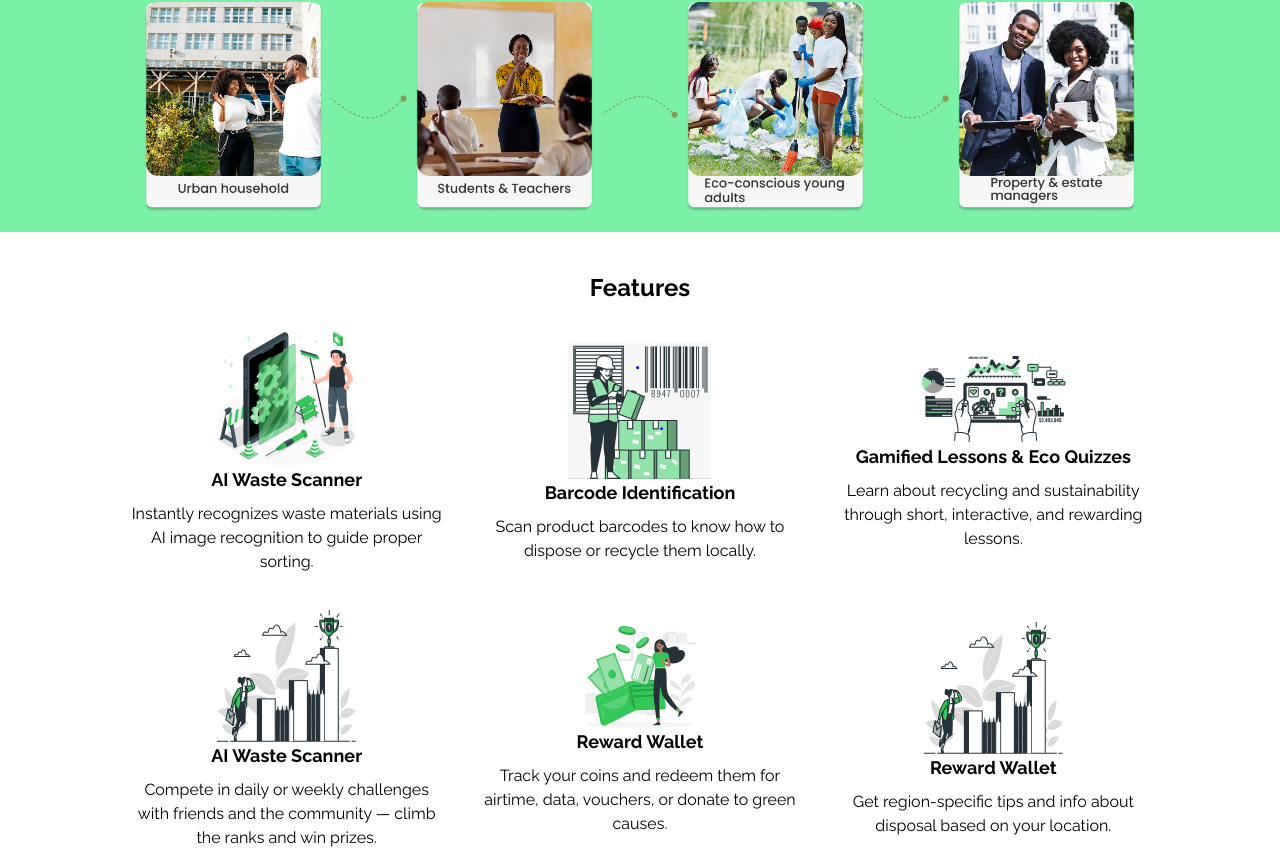
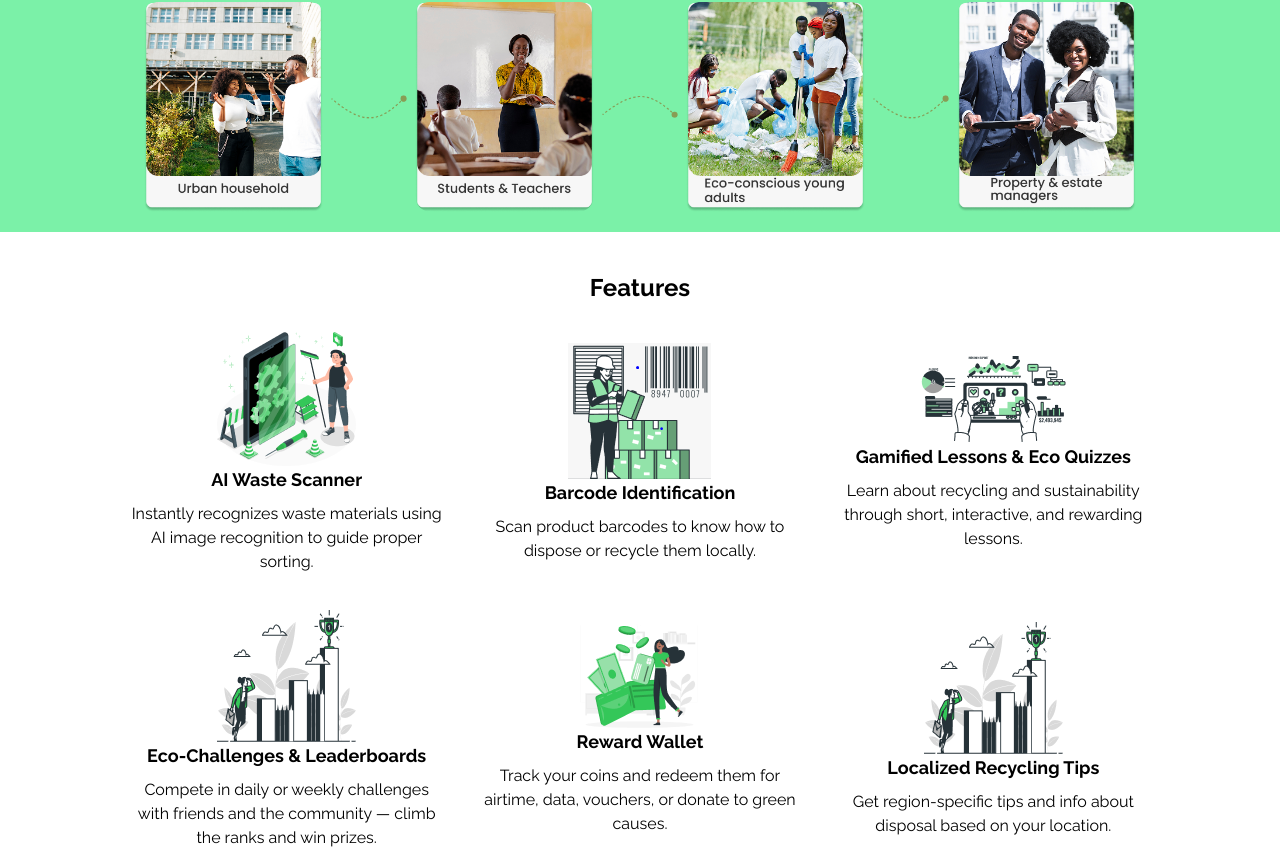
Before and after one commit to jexzyjames/team-cairo, a React (Vite) app: page / in a window 1280 px wide. Shown: the part 2066-2916 px from the top of the page. Built offline with nearby package versions, Linux system fonts and the light colour scheme.

Commit message:
updated features page

```diff
--- a/src/WasteGrid/components/Features.jsx
+++ b/src/WasteGrid/components/Features.jsx
@@ -29,7 +29,7 @@ const Features = () => {
 
             <div  className='text-center flex justify-center items-center flex-col'>
                 <img src={business} alt="" />
-                <h1 className='font-bold text-lg' >AI Waste Scanner</h1 >
+                <h1 className='font-bold text-lg' >Eco-Challenges & Leaderboards</h1 >
                 <p className='text-center mt-2'>Compete in daily or weekly challenges with friends and the community — climb the ranks and win prizes.</p>
             </div>
 
@@ -43,7 +43,7 @@ const Features = () => {
 
             <div  className='text-center flex justify-center items-center flex-col'>
                 <img src={business} alt="" />
-                <h1 className='font-bold text-lg' >Reward Wallet</h1 >
+                <h1 className='font-bold text-lg' >Localized Recycling Tips</h1 >
                 <p className='text-center mt-2'>Get region-specific tips and info about disposal based on your location.</p>
 
             </div>
```
